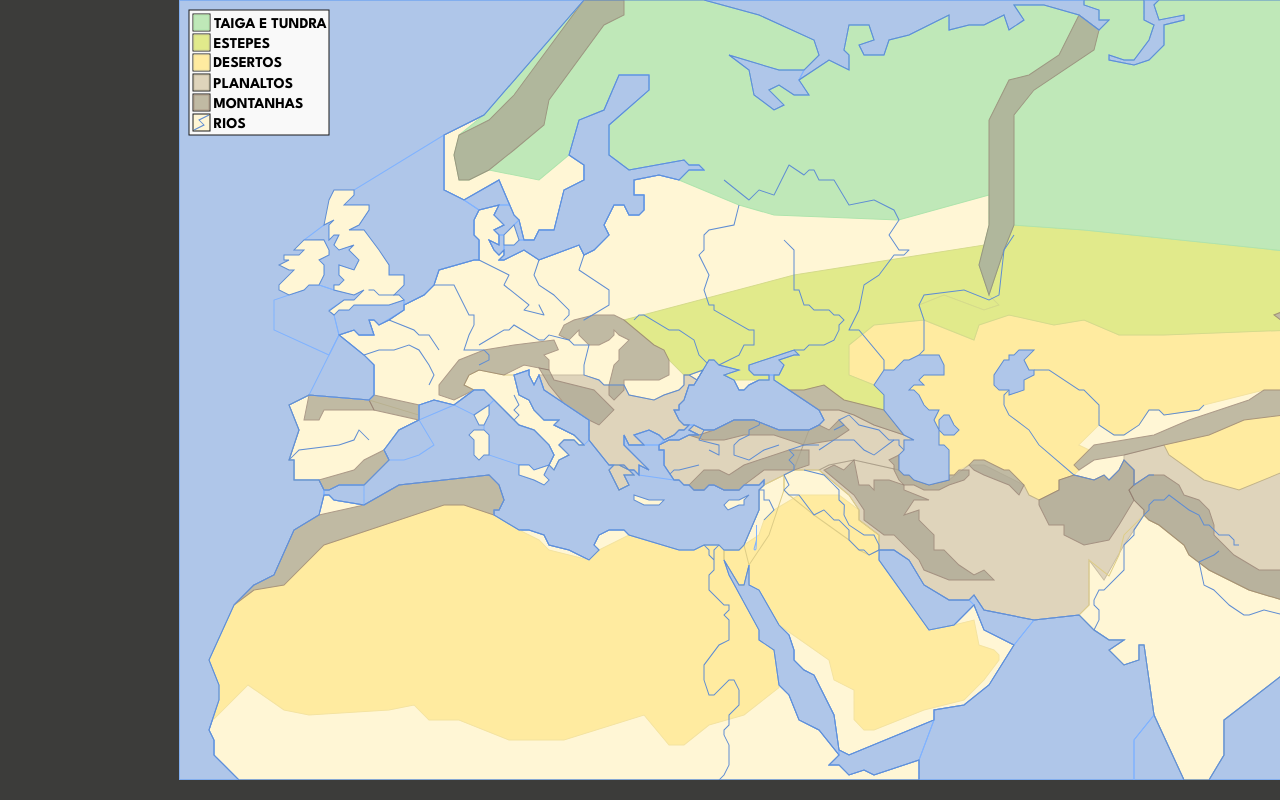
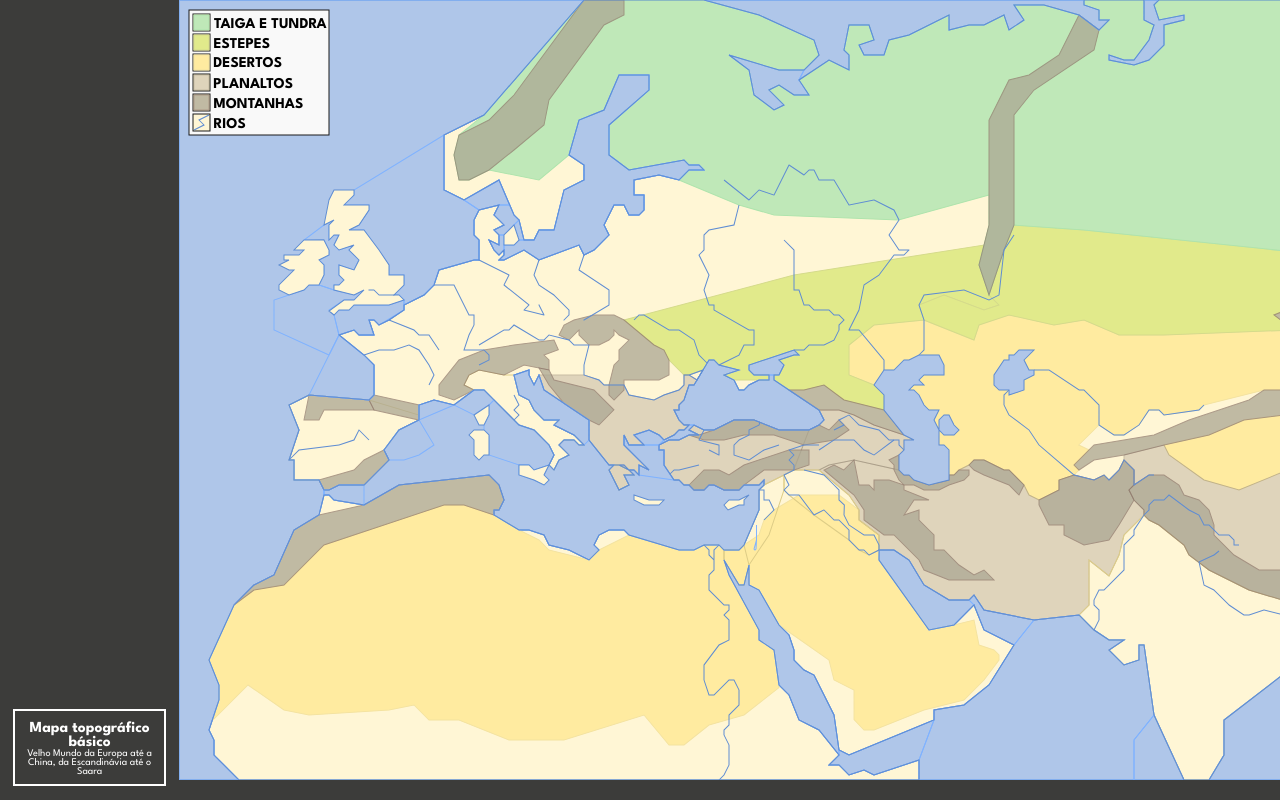
Before and after one commit to cronologiaocidental/cronologiaocidental.github.io, a plain HTML site: page Mapa.html in a window 1280 px wide. Shown: the top 800 px of the page. Drawn offline with Linux system fonts and the light colour scheme.

Commit message:
Add files via upload

```diff
--- a/Mapa.html
+++ b/Mapa.html
@@ -129,6 +129,7 @@
 <div id="oArmenia" class="sidetipMap"><h2>PLANALTO ARMÊNIO</h2></div>
 <div id="oIndia" class="sidetipMap"><h2>SUBCONTINENTE INDIANO</h2><p>Historicamente conhecido pelo nome persa <b>Hindustão</b>.</p></div>
 
+<div class="descriptionMap"><h2>Mapa topográfico básico</h2><p>Velho Mundo da Europa até a China, da Escandinávia até o Saara</p></div>
 </div>
 
 <div class="map">
@@ -171,7 +172,7 @@
 		<!-- REGIÕES -->
 
 			<path class="plateau" id="Iran" onmouseover="showTipMap('oIran')" onmouseout="hideTipMap('oIran')"
-			d="m 675.00005,460 -25,5 -10,5 30,25 9.99992,14.99998 v 10 l 20,15 8e-5,15 15,2e-5 15,10 15,25 25,15 h 20.00001 l 4.99992,-5 10.00008,15 50,10 45,-5 10,-10 v -45 l 15.00001,20 20,-35 20,-30 v -5 l -10,-10 -5,-10 5,-5 v -15 l -10,-10 -5,10 -10,10 -5,-5 -10,5 -20.00001,-5 -15,5 v 10 l -20,10 -10,-5 -5,-10 -40,-20 h -15 L 770.00004,479.99999 750.00005,485 735.00006,479.99999 730.00004,475 h -4.99999 l -5.00002,-5.00002 z"/>
+			d="m 675.00005,460 -25,5 -10,5 30,25 9.99992,14.99998 v 10 l 20,15 8e-5,15 15,2e-5 15,10 15,25 25,15 h 20.00001 l 4.99992,-5 10.00008,15 50,10 45,-5 10,-10 v -45 l 20.00001,16 10,-21 5,-20 20,-20 v -5 l -10,-10 -5,-10 5,-5 v -15 l -10,-10 -5,10 -10,10 -5,-5 -10,5 -20.00001,-5 -15,5 v 10 l -20,10 -10,-5 -5,-10 -15.00001,-15.00002 h -4.99999 L 805.00005,460 h -10.00001 l -4.99998,5 -10.00002,4.99998 L 775.00006,475 h -5.00001 l -10e-6,4.99999 L 750.00005,485 735.00006,479.99999 730.00004,475 h -4.99999 l -5.00002,-5.00002 z"/>
 
 			<path class="plateau" id="Anatolia" onmouseover="showTipMap('oAnatolia')" onmouseout="hideTipMap('oAnatolia')"
 			d="m 515.00002,424.99999 -4.99999,4.99999 L 520.00004,435 h -10.00001 l -10,4.99999 H 490.00002 L 480.00004,445 v 4.99999 h 4.99999 v 15 l 10.00001,15 h 4.99999 L 505.00004,485 h 4.99999 l 4.99999,4.99999 h 10.00001 L 530.00002,485 h 5.00001 l 10.00001,4.99999 h 15 L 565.00003,485 h 14.99999 l 5.00002,-5.00001 V 485 l 20,-10 9.49996,-5.30859 15.50003,-39.69143 H 600.00004 L 575.00003,420 h -20.00001 l -19.99999,9.99998 h -10 z"/>
```
Also changed, not shown: Farming.html (+1 -1 lines).
